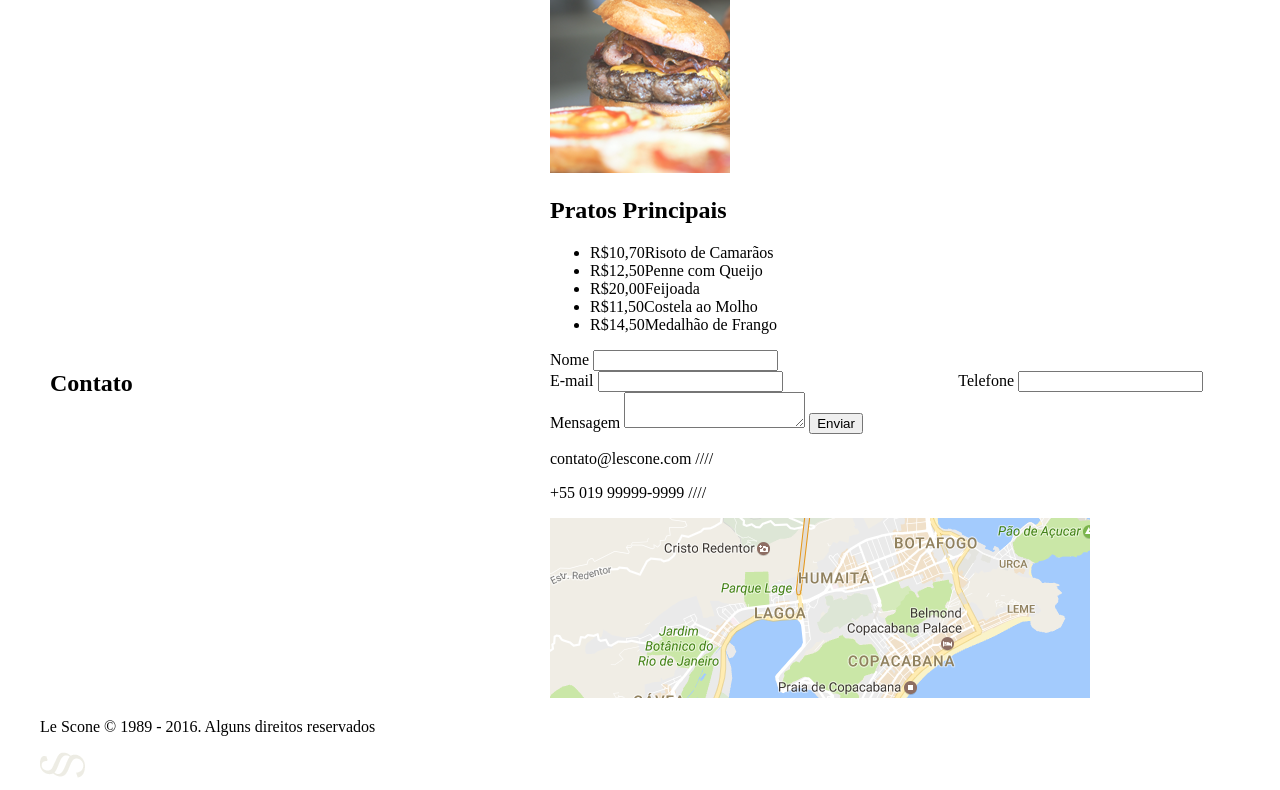
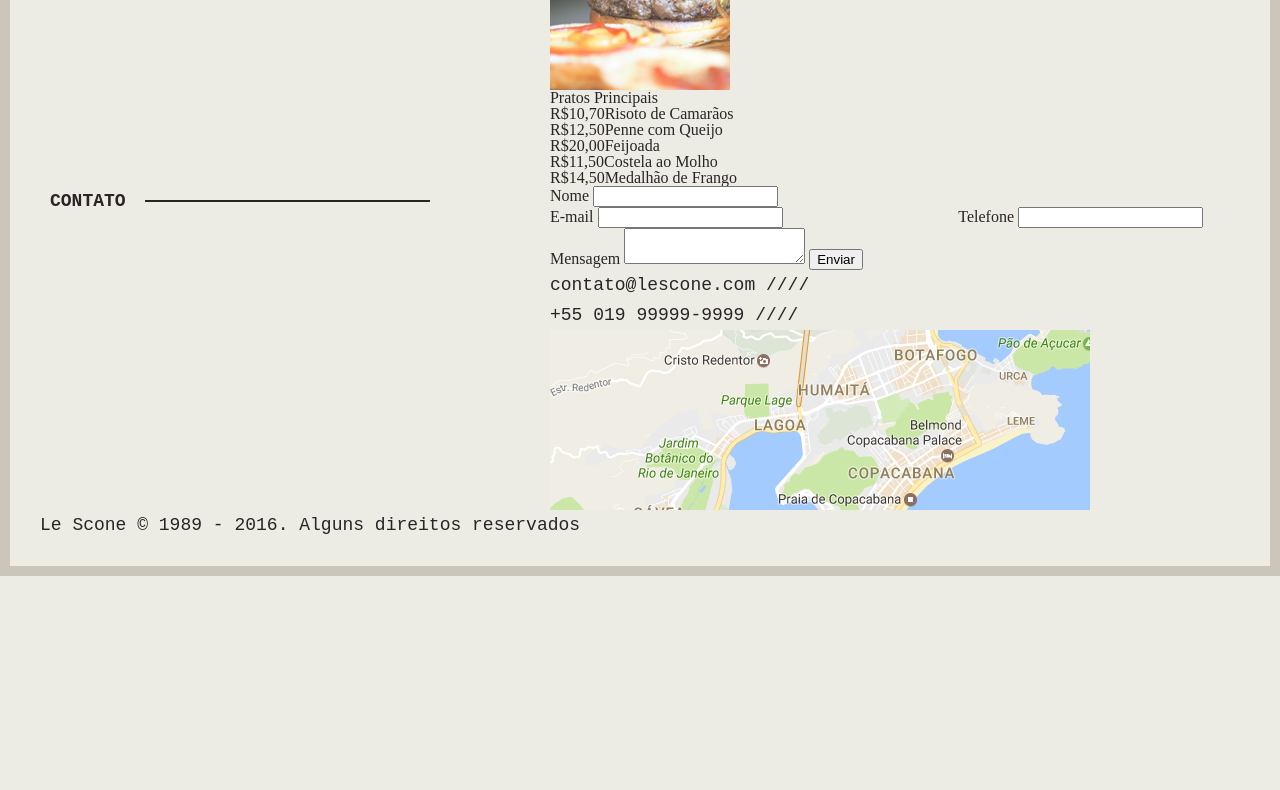
Before and after one commit to rafaasimi/LeScone_Origamid, a website: page index.html in a window 1280 px wide. Shown: the part 1076-1866 px from the top of the page. After the commit the page ends 1652 px from the top, so only its background shows below. Drawn offline with Linux system fonts and the light colour scheme; a web font is replaced by a local one.

Commit message:
CSS Compiled

```diff
--- a/css/style.css
+++ b/css/style.css
@@ -1,3 +1,50 @@
+/* http://meyerweb.com/eric/tools/css/reset/
+   v2.0 | 20110126
+   License: none (public domain)
+*/
+html, body, div, span, applet, object, iframe,
+h1, h2, h3, h4, h5, h6, p, blockquote, pre,
+a, abbr, acronym, address, big, cite, code,
+del, dfn, em, img, ins, kbd, q, s, samp,
+small, strike, strong, sub, sup, tt, var,
+b, u, i, center,
+dl, dt, dd, ol, ul, li,
+fieldset, form, label, legend,
+table, caption, tbody, tfoot, thead, tr, th, td,
+article, aside, canvas, details, embed,
+figure, figcaption, footer, header, hgroup,
+menu, nav, output, ruby, section, summary,
+time, mark, audio, video {
+  margin: 0;
+  padding: 0;
+  border: 0;
+  font-size: 100%;
+  font: inherit;
+  vertical-align: baseline; }
+
+/* HTML5 display-role reset for older browsers */
+article, aside, details, figcaption, figure,
+footer, header, hgroup, menu, nav, section {
+  display: block; }
+
+body {
+  line-height: 1; }
+
+ol, ul {
+  list-style: none; }
+
+blockquote, q {
+  quotes: none; }
+
+blockquote:before, blockquote:after,
+q:before, q:after {
+  content: '';
+  content: none; }
+
+table {
+  border-collapse: collapse;
+  border-spacing: 0; }
+
 *,
 *::after,
 *::before {
@@ -120,3 +167,41 @@
     content: '';
     display: table;
     clear: both; }
+
+body {
+  background: #edece4;
+  border: 10px solid #cbc6b9;
+  color: #2a2426; }
+  @media screen and (max-width: 759px) {
+    body {
+      border: none; } }
+
+img {
+  display: block;
+  max-width: 100%; }
+
+p {
+  font-family: "PT Mono", monospace;
+  font-size: 1.125em;
+  line-height: 1.66667em; }
+
+.titulo {
+  font-family: "PT Mono", monospace;
+  font-size: 1.125em;
+  line-height: 1.66667em;
+  text-transform: uppercase;
+  font-weight: bold; }
+  @media screen and (max-width: 759px) {
+    .titulo {
+      margin-bottom: 40px; } }
+  .titulo::after {
+    content: '';
+    display: block;
+    background-color: #2a2426;
+    width: 75%;
+    float: right;
+    height: 2px;
+    margin-top: 14px; }
+    @media screen and (min-width: 760px) and (max-width: 1199px) {
+      .titulo::after {
+        width: 60%; } }
```
